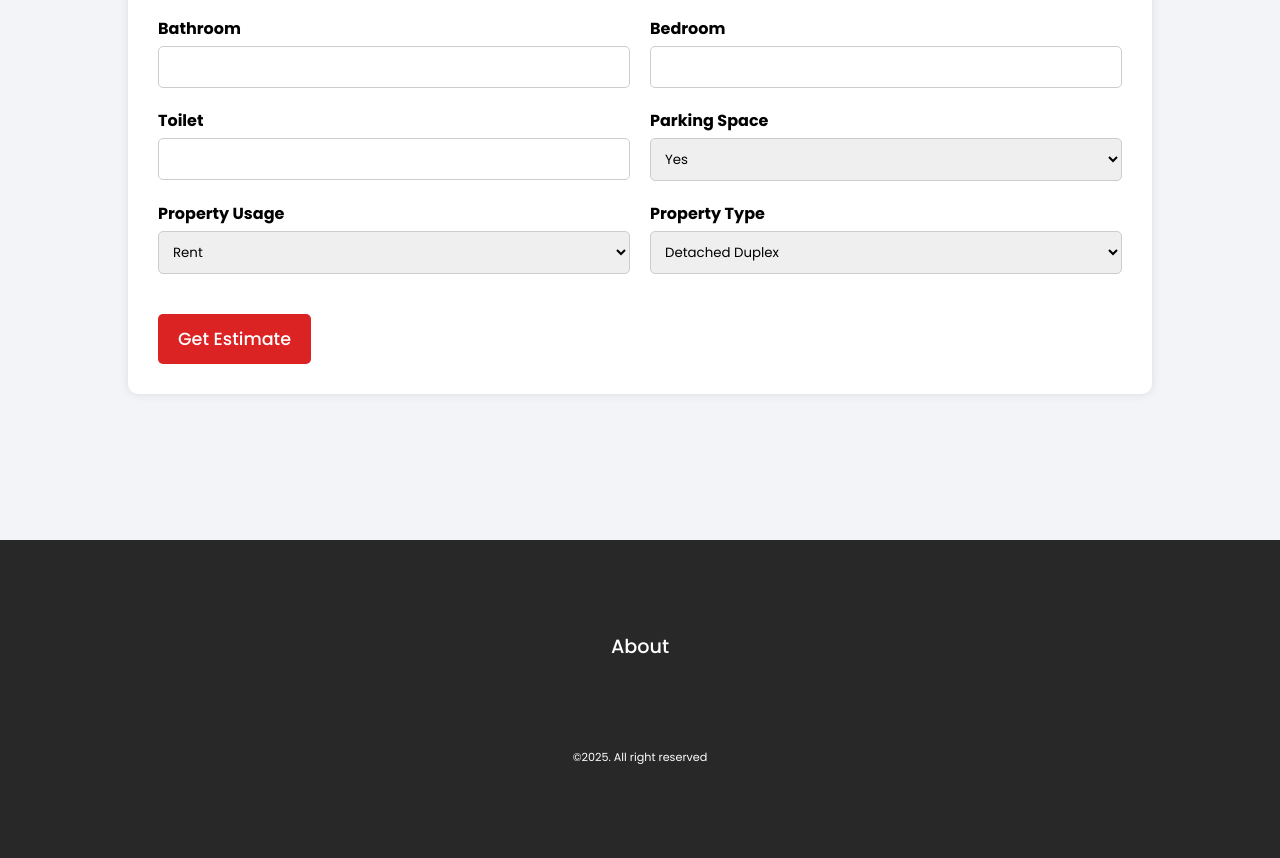
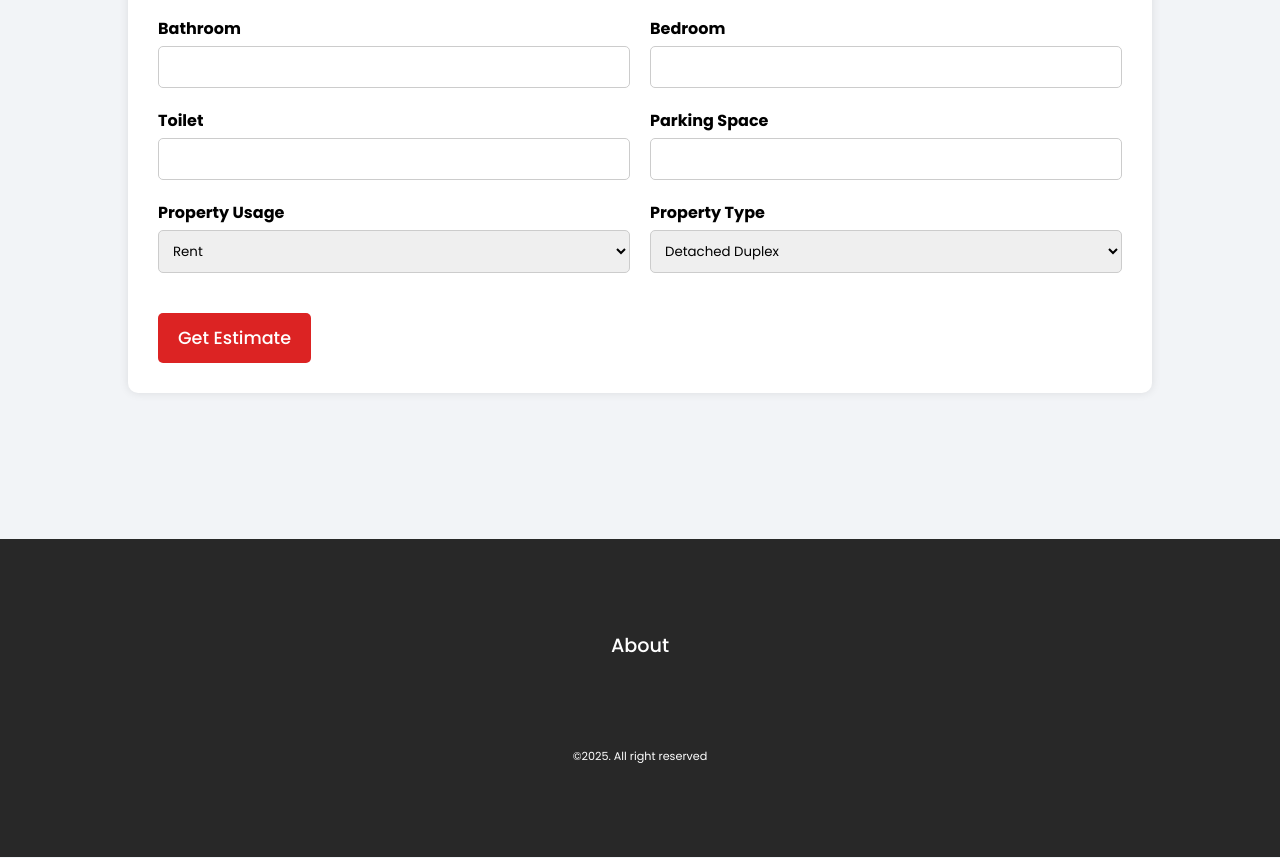
Before and after one commit to Ifeco1don/price-predictor-ui, a plain HTML site: page index.html in a window 1280 px wide. Shown: the part 1200-2058 px from the top of the page. Drawn offline with Linux system fonts and the light colour scheme.

Commit message:
Updated index.html

```diff
--- a/index.html
+++ b/index.html
@@ -86,10 +86,13 @@
 
         <div class="form-group">
           <label for="parkingSpace">Parking Space</label>
-          <select name="parkingSpace" id="parkingSpace">
-            <option value="Yes">Yes</option>
-            <option value="No">No</option>
-          </select>
+          <input
+            type="number"
+            id="parkingSpace"
+            name="parkingSpace"
+            required
+            min="0"
+          />
         </div>
 
         <div class="form-group">
```
